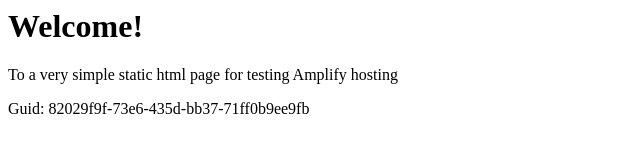
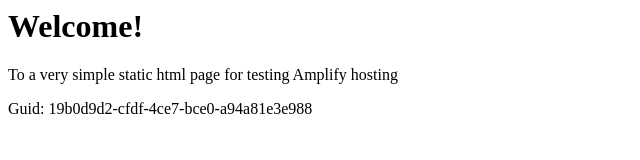
Before and after one commit to aws-aemilia-iad/Github-PR-Commit-Integration-Test-DoNotTouch-GitHubWebhookPushCanaryTest-v1-preprod-us-east-1, a website: page src/index.html in a window 1280 px wide. Shown: the full height of the page, 0-640 px from the left. Drawn offline with Linux system fonts and the light colour scheme.

Commit message:
commit from integ tests

```diff
--- a/src/index.html
+++ b/src/index.html
@@ -12,6 +12,6 @@
 <body>
     <h1>Welcome!</h1>
     <p>To a very simple static html page for testing Amplify hosting</p>
-    <p>Guid: 82029f9f-73e6-435d-bb37-71ff0b9ee9fb</p></body>
+    <p>Guid: 19b0d9d2-cfdf-4ce7-bce0-a94a81e3e988</p></body>
 
 </html>
```
